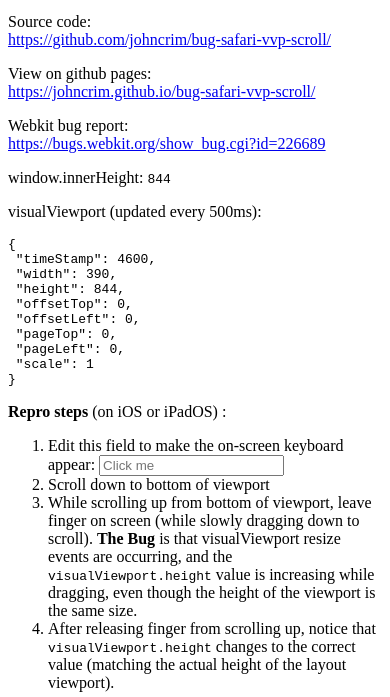
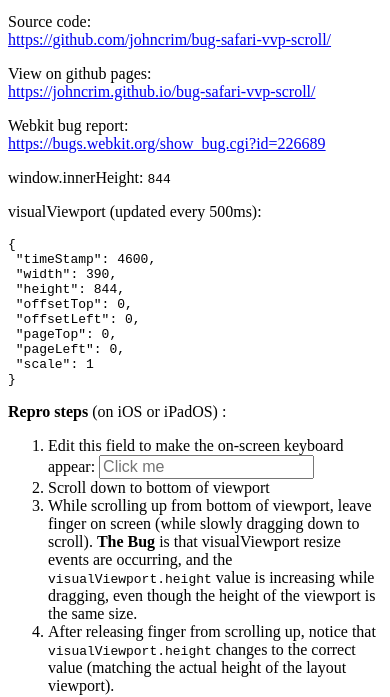
Before and after one commit to johncrim/bug-safari-vvp-scroll, a website: page index.html in a window 390 px wide. Shown: the part 156-853 px from the top of the page. Drawn offline with Linux system fonts and the light colour scheme.

Commit message:
fix(iPhone zoom on input): Change input font to 16px to prevent zoom

```diff
--- a/index.html
+++ b/index.html
@@ -5,6 +5,11 @@
     <meta http-equiv="X-UA-Compatible" content="IE=edge">
     <meta name="viewport" content="width=device-width, initial-scale=1.0">
     <title>Demo Safari visualViewport + drag scroll up bug</title>
+    <style>
+      input {
+        font-size: inherit;
+      }
+    </style>
   </head>
   <body>
     <h1>visualViewport Safari bug demo</h1>
```
